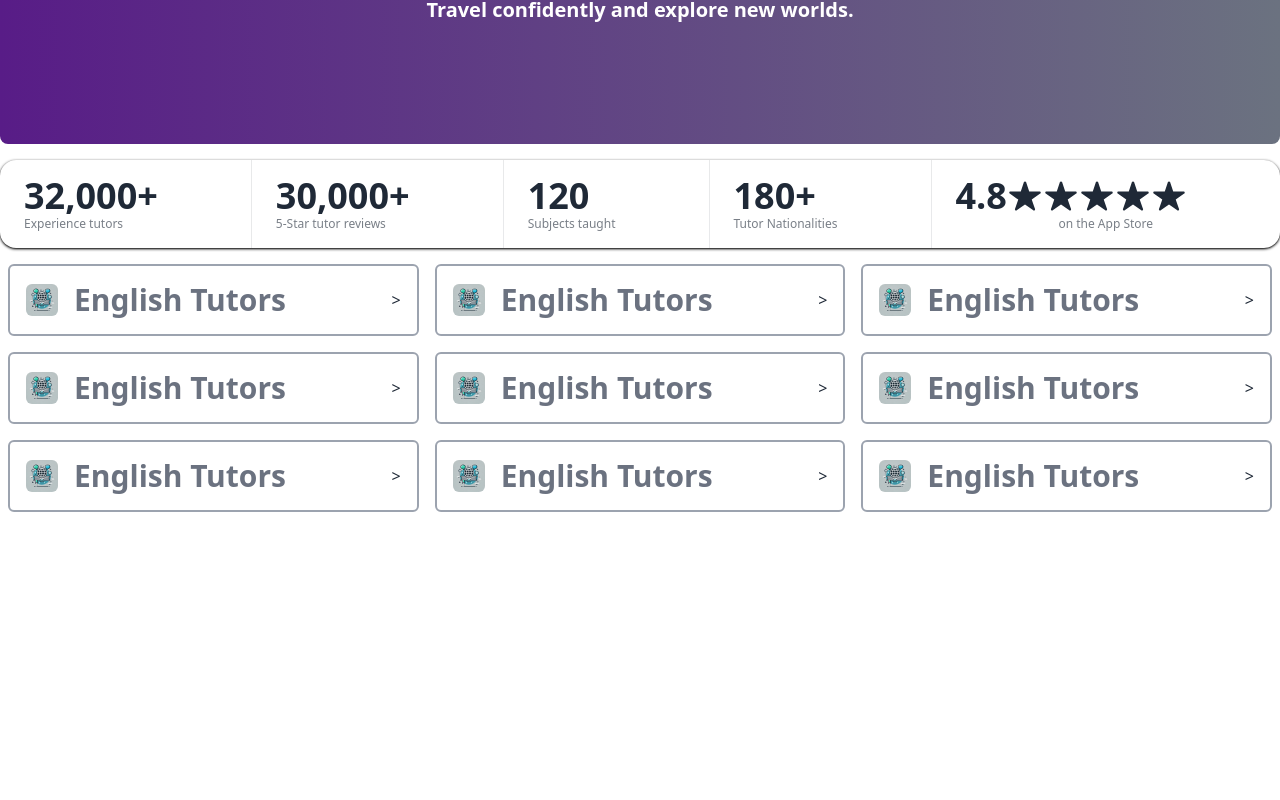
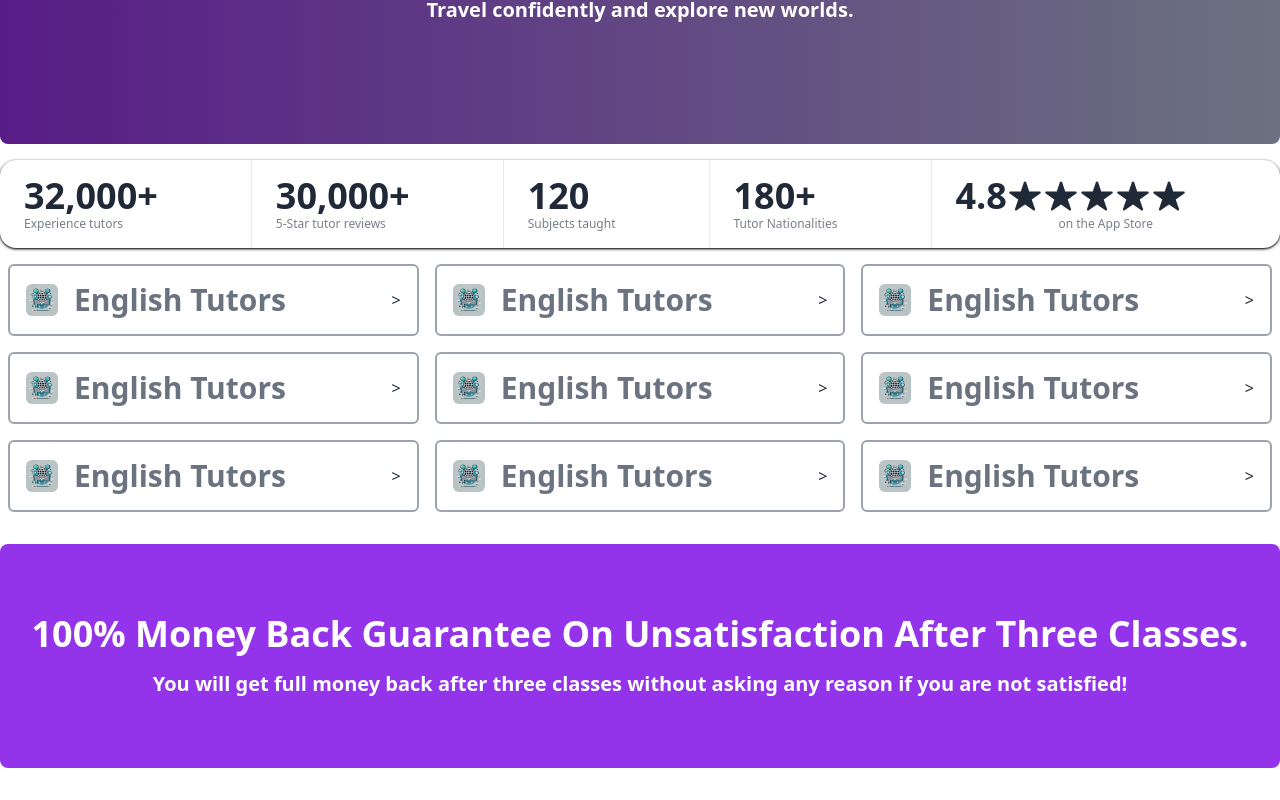
Before and after one commit to Md-Azad/bilang-client, a React (Vite) app: page / in a window 1280 px wide. Shown: the part 308-1108 px from the top of the page. Before the commit the page ends 820 px from the top, so only its background shows below. Built offline with nearby package versions, Linux system fonts and the light colour scheme.

Commit message:
added guarantee section as extra section

```diff
--- /dev/null
+++ b/src/pages/Home/Guarantee.jsx
@@ -0,0 +1,15 @@
+const Guarantee = () => {
+  return (
+    <div className="h-56 bg-purple-600 text-center md:flex md:flex-col justify-center items-center my-8 rounded-lg mx-2 md:mx-0">
+      <h1 className="text-xl md:text-4xl text-white font-bold pt-4 md:pt-0">
+        100% Money Back Guarantee On Unsatisfaction After Three Classes.
+      </h1>
+      <p className="text-xl mt-4 font-bold text-white">
+        You will get full money back after three classes without asking any
+        reason if you are not satisfied!{" "}
+      </p>
+    </div>
+  );
+};
+
+export default Guarantee;
--- a/src/pages/Home/Home.jsx
+++ b/src/pages/Home/Home.jsx
@@ -1,4 +1,5 @@
 import Banner from "./Banner";
+import Guarantee from "./Guarantee";
 import LanguageCategory from "./LanguageCategory";
 import Stats from "./Stats";
 
@@ -8,6 +9,7 @@ const Home = () => {
       <Banner></Banner>
       <Stats></Stats>
       <LanguageCategory></LanguageCategory>
+      <Guarantee></Guarantee>
     </div>
   );
 };
```
